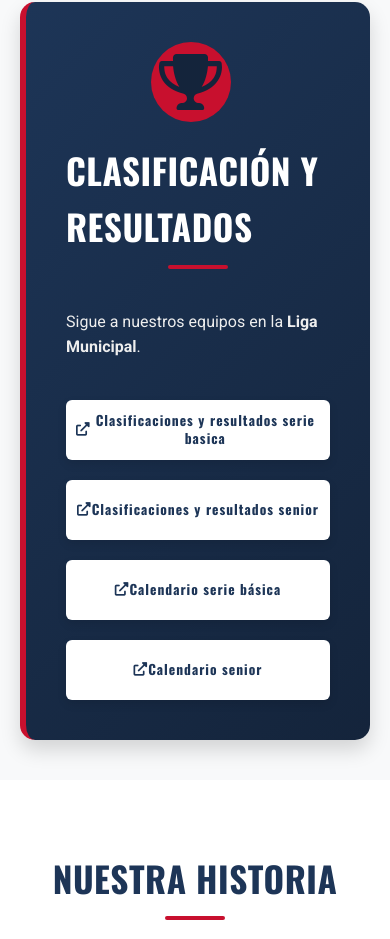
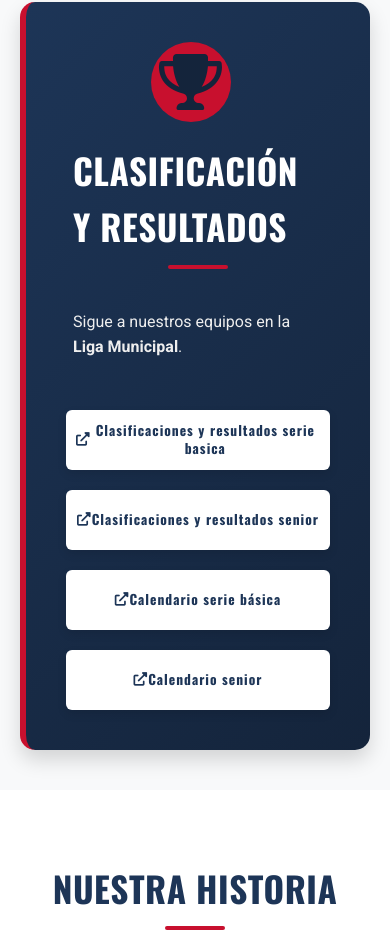
Before and after one commit to vvillalbamartinez1501-glitch/WebVoleyNavalcarnero, a plain HTML site: page index.html in a window 390 px wide. Shown: the part 4915-5854 px from the top of the page. Drawn offline with nearby package versions, Linux system fonts and the light colour scheme.

Commit message:
update 20261502.24

```diff
--- a/assets/css/styles.css
+++ b/assets/css/styles.css
@@ -406,11 +406,15 @@ header {
         text-align: center;
     }
 
-    .comp-info {
-        margin-right: 0;
-        margin-bottom: 20px;
-        flex: 1 1 auto;
-    }
+/* Información (Icono + Texto) */
+/* MODIFICADO: Ahora ocupa el 100% para forzar a los botones a ir debajo */
+.comp-info {
+    flex: 1 1 40%;      /* Ocupa todo el ancho de la fila */
+    width: 30%;         /* Asegura que tome el ancho completo */
+    margin-right: 0;     /* Eliminamos el margen derecho que tenía antes */
+    margin-bottom: 30px; /* Añadimos espacio entre el texto y los botones de abajo */
+    text-align: left;    /* Mantiene el texto alineado a la izquierda (opcional: center) */
+}
 
     .comp-action {
         width: 100%;
```
